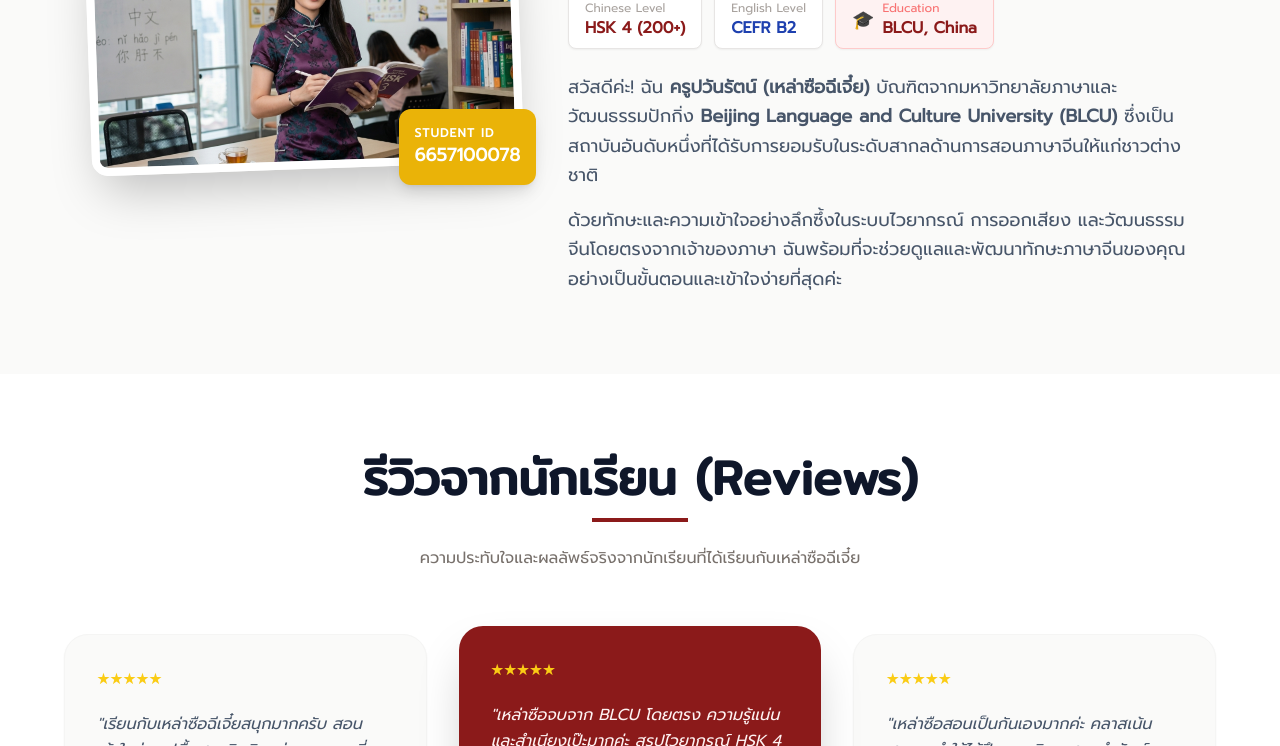
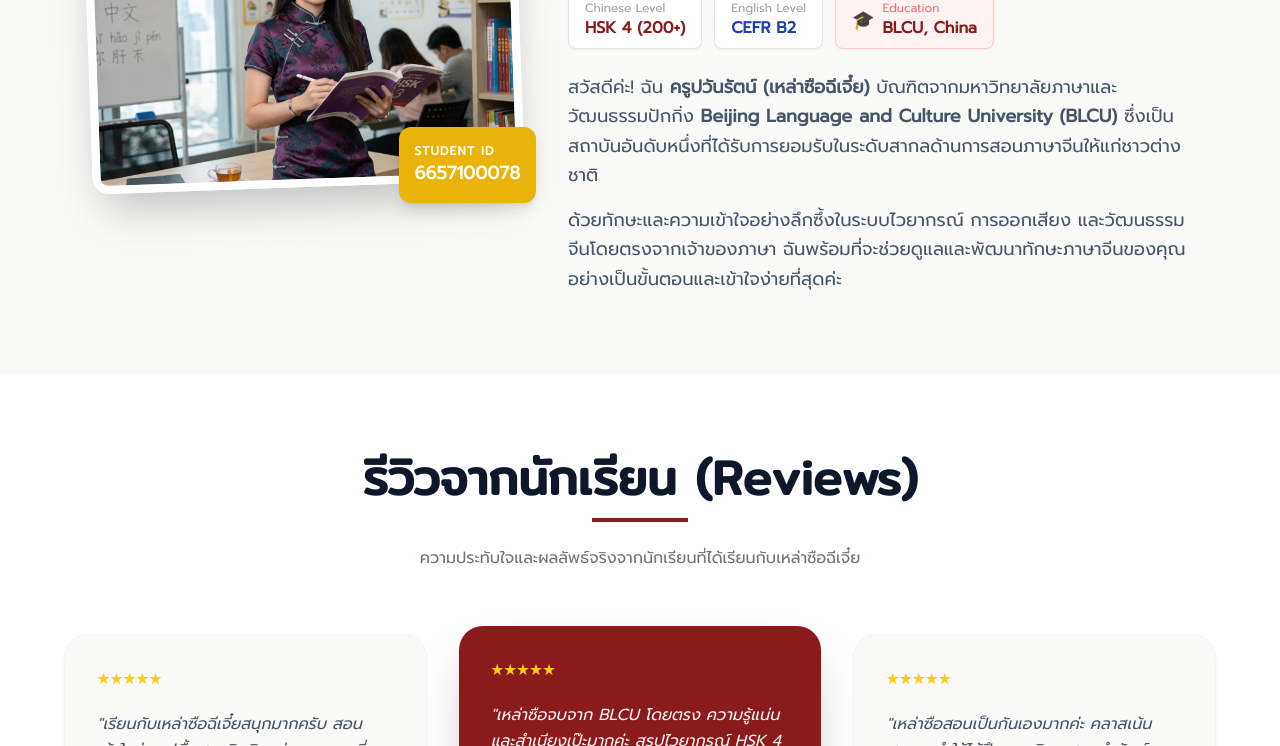
Before and after one commit to Lookpud2400/my-Profile, a plain HTML site: page index.html in a window 1280 px wide. Shown: the part 354-1100 px from the top of the page. Drawn offline with nearby package versions, Linux system fonts and the light colour scheme.

Commit message:
Update index.html

```diff
--- a/index.html
+++ b/index.html
@@ -34,7 +34,7 @@
         <div class="grid grid-cols-1 md:grid-cols-12 gap-12 items-center">
             <div class="md:col-span-5 relative">
                 <div class="rounded-2xl overflow-hidden shadow-2xl border-8 border-white transform -rotate-2">
-                    <img src="profile.PNG"
+                    <img src="S__7839749.jpg"
                          alt="ครูปวันรัตน์" class="w-full h-auto object-cover">
                 </div>
                 <div class="absolute -bottom-4 -right-4 bg-yellow-500 text-white p-4 rounded-xl shadow-lg hidden md:block">
```
